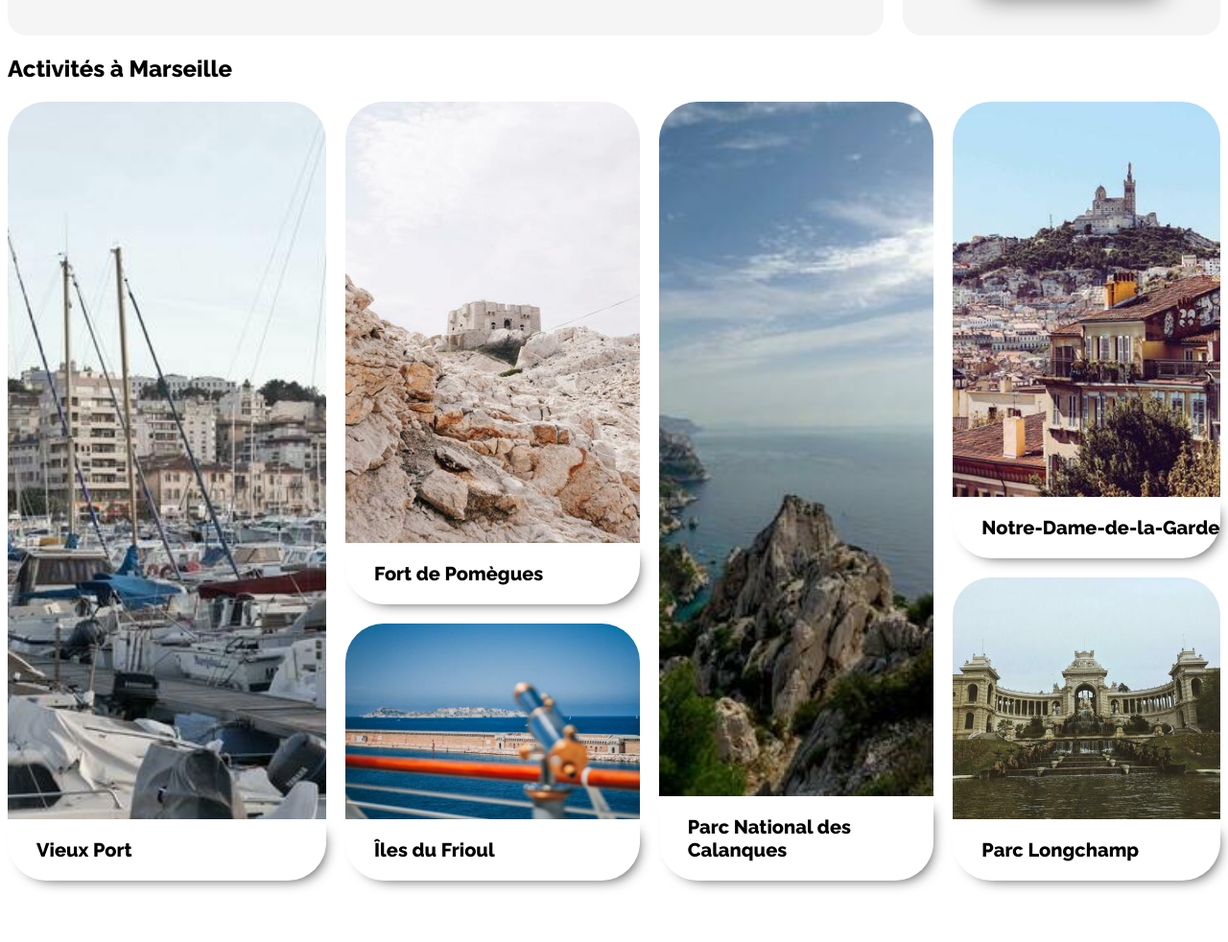
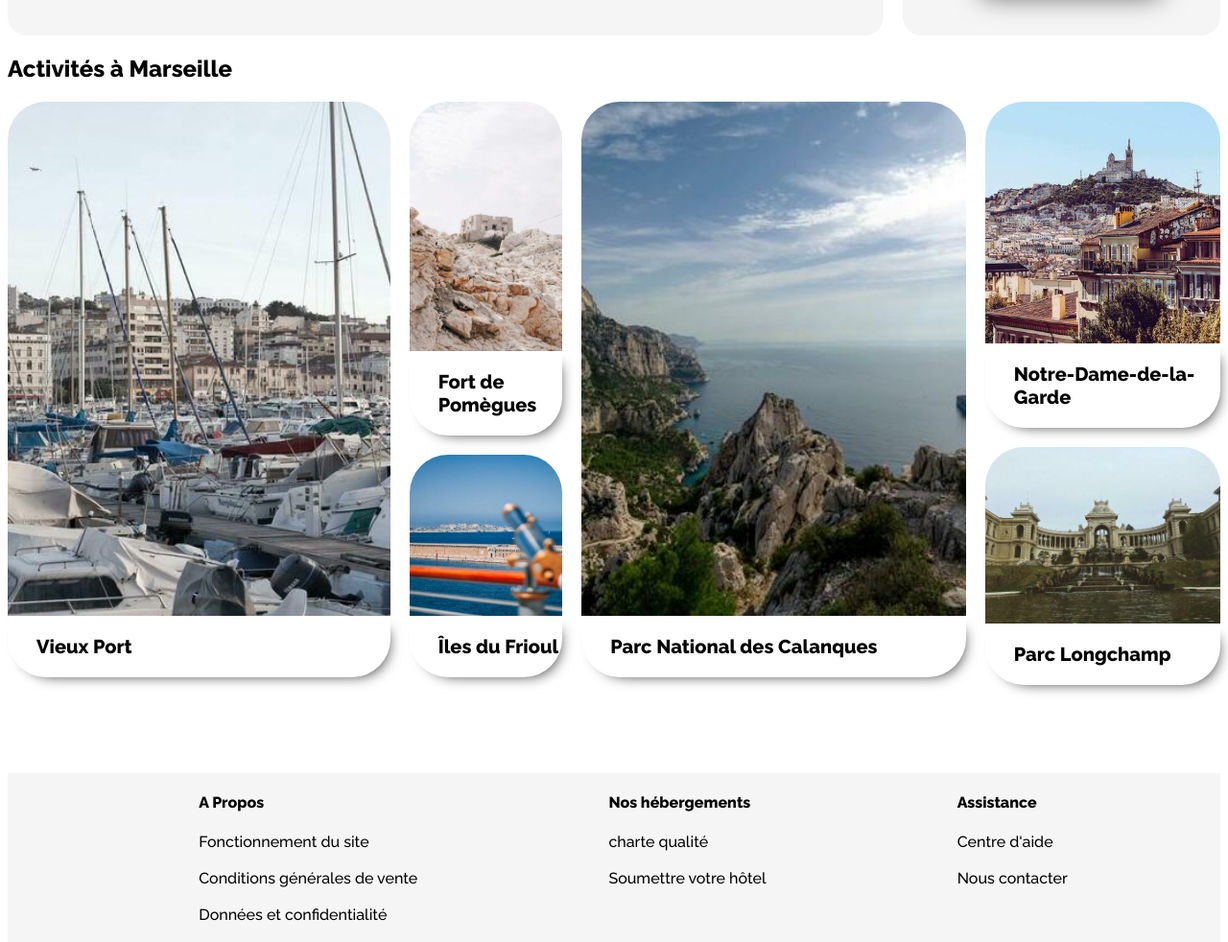
Before and after one commit to JADLIB/HageSleimanJad_2_12032021, a plain HTML site: page index.html in a window 1280 px wide. Shown: the part 1150-2132 px from the top of the page at 96% size. Drawn offline with Linux system fonts and the light colour scheme.

Commit message:
Flex-basis to height

```diff
--- a/css/styles.css
+++ b/css/styles.css
@@ -278,6 +278,7 @@ footer {
 .activity {
   display: flex;
   column-gap: 20px;
+  height: 600px;
 }
 
 .activity div {
@@ -287,7 +288,6 @@ footer {
 
 .activity-columns {
   flex-direction: column;
-  object-fit: cover;
   display: flex;
 }
 
@@ -296,12 +296,12 @@ footer {
 
 .card-60 {
   flex-direction: column;
-  flex-basis: 60%;
+  height: 60%;
 }
 
 .card-40 {
   flex-direction: column;
-  flex-basis: 40%;
+  height: 40%;
   margin-top: 20px;
 }
 
```
